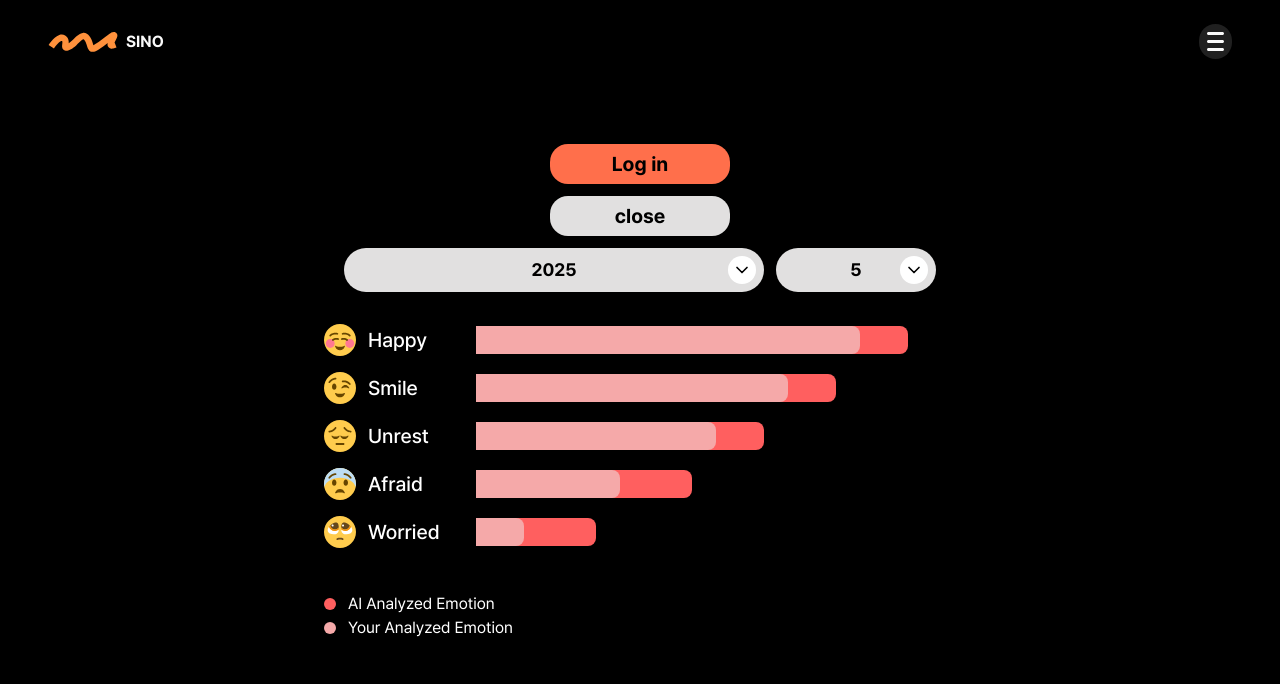
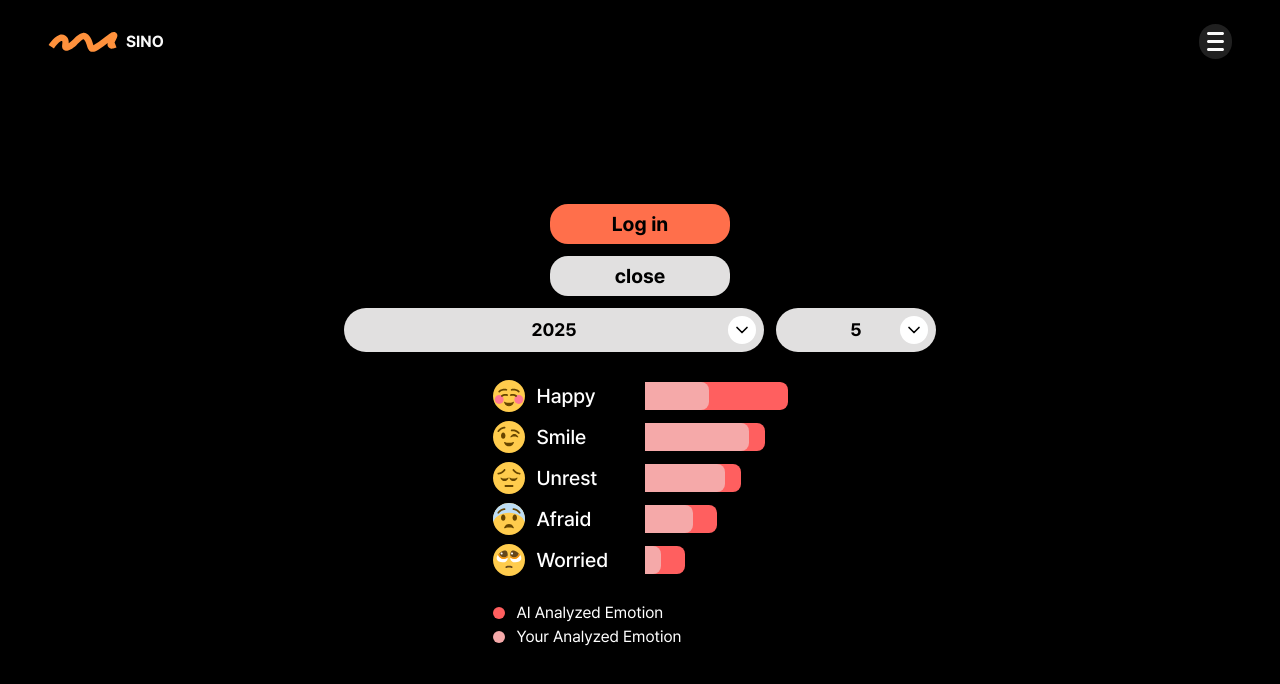
Before and after one commit to UMC-SINO/SINO-Front, a React (Vite) app: page /example in a window 1280 px wide. Shown: the top 684 px of the page. Built offline with nearby package versions, Linux system fonts and the light colour scheme.

Commit message:
[#21] style : 컴포넌트 모든 너비 값 피그마와 통일

```diff
--- a/src/components/analysis/EmotionAnalysisList.tsx
+++ b/src/components/analysis/EmotionAnalysisList.tsx
@@ -3,8 +3,8 @@ import { GraphItem } from './GraphItem';
 
 const EmotionAnalysisList: React.FC = () => {
   return (
-    <div className='w-full max-w-2xl p-5 bg-bl shadow-lg'>
-      <div className='flex flex-col mb-8'>
+    <div className='w-[335px] h-[233px] p-5 bg-bl shadow-lg'>
+      <div className='h--173px mb-8'>
         {/**REVIEW: 추출되는 5개의 이모지를 백엔드에서 넘겨주는건지 or 랜덤인건지 or 고정되어있는건지 */}
         {ANALYSIS_DATA.map((data) => (
           <GraphItem key={data.id} id={data.id} aiScore={data.aiScore} userScore={data.userScore} />
--- a/src/components/analysis/GraphItem.tsx
+++ b/src/components/analysis/GraphItem.tsx
@@ -13,7 +13,7 @@ export const GraphItem = ({ id, aiScore, userScore }: GraphItemProps) => {
   const { Comp, label } = emojiData;
 
   return (
-    <div className='flex items-center gap-2 mb-4 text-white'>
+    <div className='flex h-[25px] items-center gap-2 mb-4 text-white'>
       <div className='flex items-center gap-3 w-36 shrink-0'>
         <div className='w-8 h-8'>
           <Comp className='w-full h-full' />
@@ -26,7 +26,7 @@ export const GraphItem = ({ id, aiScore, userScore }: GraphItemProps) => {
         <div
           className='absolute top-0 left-0 h-full bg-[#F5A9A9] rounded-r-lg transition-all duration-1000'
           style={{
-            width: `${userScore}%`,
+            width: `${(userScore / 100) * 160}px`,
             zIndex: userScore < aiScore ? 2 : 1,
           }}
         />
@@ -34,7 +34,7 @@ export const GraphItem = ({ id, aiScore, userScore }: GraphItemProps) => {
         <div
           className='absolute top-0 left-0 h-full bg-[#FF5F5F] rounded-r-lg transition-all duration-1000'
           style={{
-            width: `${aiScore}%`,
+            width: `${(aiScore / 100) * 160}px`,
             zIndex: aiScore < userScore ? 2 : 1,
           }}
         />
--- a/src/constants/analysisData.ts
+++ b/src/constants/analysisData.ts
@@ -1,5 +1,5 @@
 export const ANALYSIS_DATA = [
-  { id: 'Happy', aiScore: 90, userScore: 80 },
+  { id: 'Happy', aiScore: 90, userScore: 40 },
   { id: 'Smile', aiScore: 75, userScore: 65 },
   { id: 'Unrest', aiScore: 60, userScore: 50 },
   { id: 'Afraid', aiScore: 45, userScore: 30 },
```
